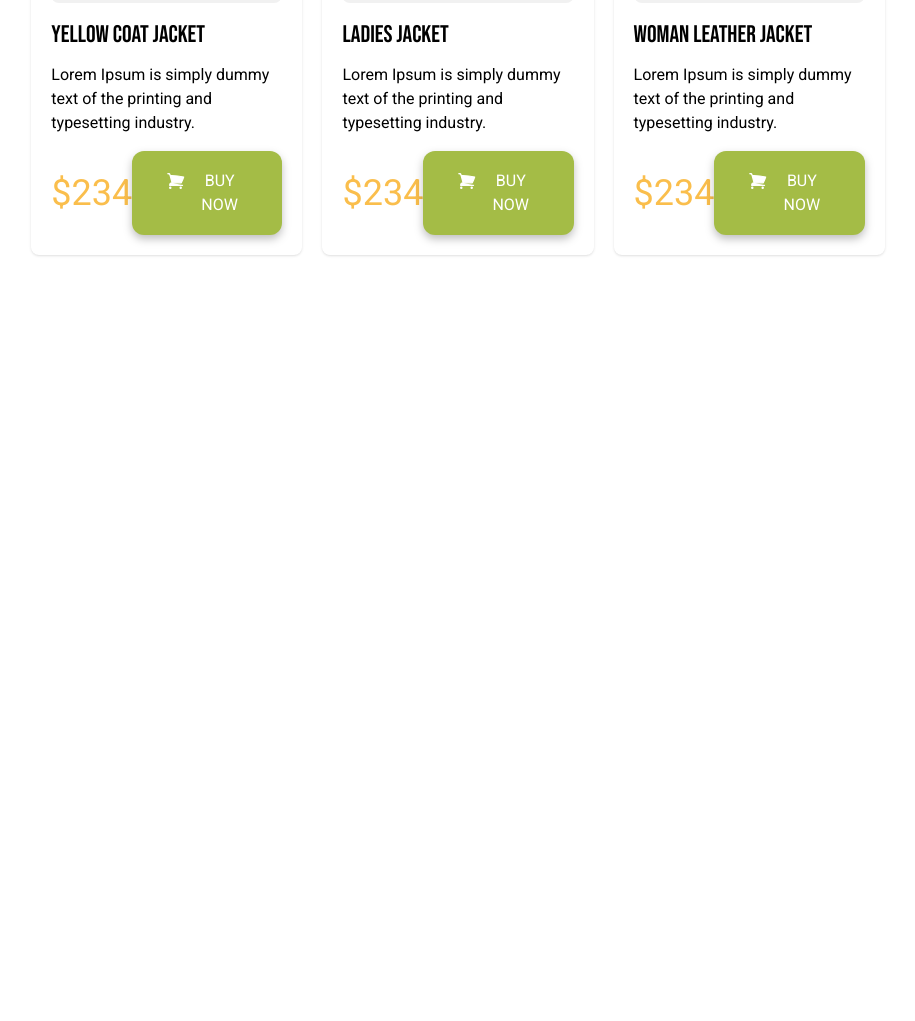
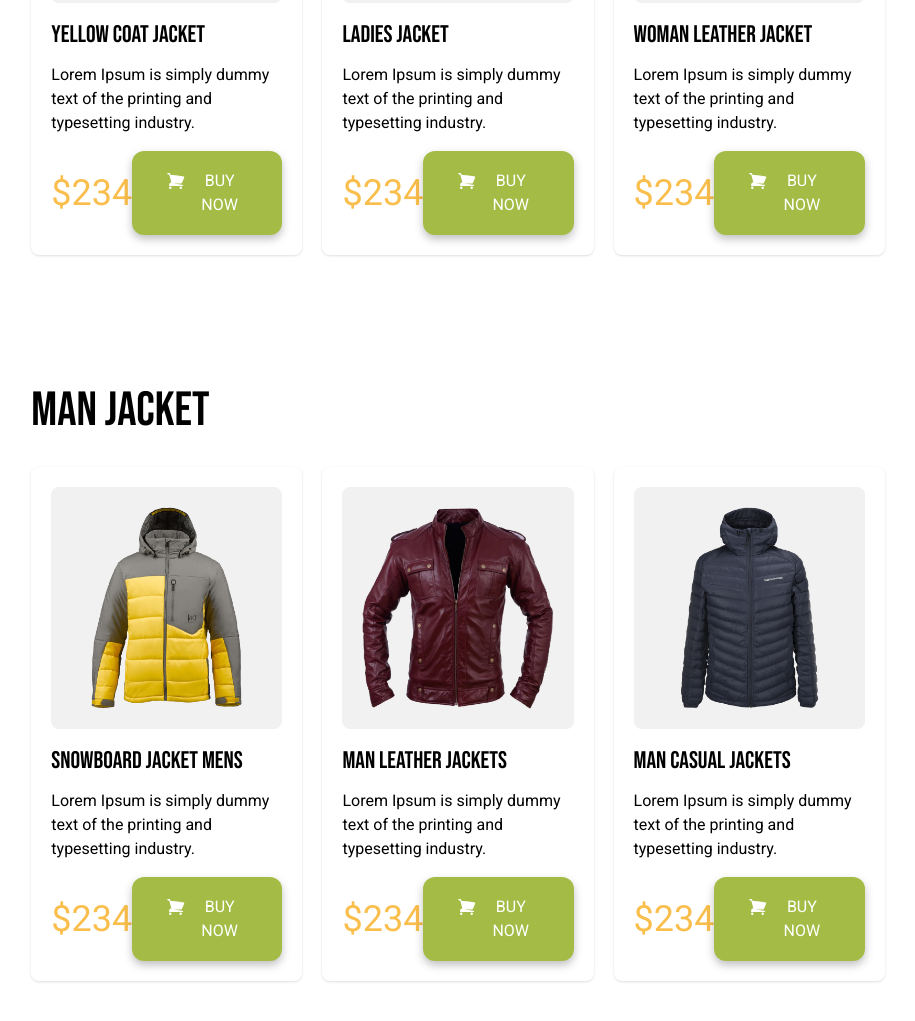
Before and after one commit to mdkamranhossain/penguin-fashion, a plain HTML site: page index.html in a window 1280 px wide. Shown: the part 1063-2084 px from the top of the page, without its empty margins (182-1097 px from the left). Before the commit the page ends 1378 px from the top, so only its background shows below. Drawn offline with nearby package versions, Linux system fonts and the light colour scheme.

Commit message:
man jacket section

```diff
--- a/index.html
+++ b/index.html
@@ -128,6 +128,76 @@
             </div>
 
         </section>
+
+        <!-- Man Jacket section -->
+
+        <section class="py-15 mx-auto max-sm:9/10 max-md:9/10 max-lg:w-5/6 max-xl:w-5/6 w-4/6">
+            <h1 class="uppercase font-second text-[3rem] max-sm:text-4xl max-sm:text-center">Man Jacket</h1>
+
+            <div class="grid grid-cols-3 gap-5 pt-5 max-sm:grid-cols-1 max-md:grid-cols-2">
+
+            <!-- card-1 -->
+
+                <div class="p-5 rounded-lg shadow max-sm:p-3">
+                    <div class="bg-[#F1F1F1] p-5 rounded-lg text-center">
+                        <img src="images/jacket-4.png" alt="">
+                    </div>
+                    <h2 class="font-second text-2xl pt-4">Snowboard Jacket Mens</h2>
+                    <p class="pt-3 text-base">Lorem Ipsum is simply dummy text of the printing and typesetting industry.</p>
+                    <div class="flex items-center justify-between pt-4">
+                        <h2 class="text-[#FABE4C] text-4xl max-sm:text-3xl">$234</h2>
+                        <button class="uppercase cursor-pointer flex gap-x-[5px] bg-linear-to-r/srgb from-[#A4BC46] to-[#A4BC46] text-white py-[18px] px-[34px] rounded-xl drop-shadow-[0px_4px_4px_rgba(0,0,0,0.25)] max-sm:px-[8px] max-md:py-[15px] ">
+                            <svg xmlns="http://www.w3.org/2000/svg" fill="#ffffff" viewBox="0 0 24 24" stroke-width="1.5" stroke="currentColor" class="size-6">
+                                <path stroke-linecap="round" stroke-linejoin="round" d="M2.25 3h1.386c.51 0 .955.343 1.087.835l.383 1.437M7.5 14.25a3 3 0 0 0-3 3h15.75m-12.75-3h11.218c1.121-2.3 2.1-4.684 2.924-7.138a60.114 60.114 0 0 0-16.536-1.84M7.5 14.25 5.106 5.272M6 20.25a.75.75 0 1 1-1.5 0 .75.75 0 0 1 1.5 0Zm12.75 0a.75.75 0 1 1-1.5 0 .75.75 0 0 1 1.5 0Z" />
+                            </svg>
+                            Buy Now
+                        </button>
+                    </div>
+                </div>
+
+                 <!-- card-2 -->
+
+                 <div class="p-5 rounded-lg shadow max-sm:p-3">
+                    <div class="bg-[#F1F1F1] p-5 rounded-lg text-center">
+                        <img src="images/jacket-5.png" alt="">
+                    </div>
+                    <h2 class="font-second text-2xl pt-4">Man Leather Jackets</h2>
+                    <p class="pt-3 text-base">Lorem Ipsum is simply dummy text of the printing and typesetting industry.</p>
+                    <div class="flex items-center justify-between pt-4">
+                        <h2 class="text-[#FABE4C] text-4xl">$234</h2>
+                        <button class="uppercase cursor-pointer flex gap-x-[5px] bg-linear-to-r/srgb from-[#A4BC46] to-[#A4BC46] text-white py-[18px] px-[34px] rounded-xl drop-shadow-[0px_4px_4px_rgba(0,0,0,0.25)] max-sm:px-[8px] max-md:py-[15px] ">
+                            <svg xmlns="http://www.w3.org/2000/svg" fill="#ffffff" viewBox="0 0 24 24" stroke-width="1.5" stroke="currentColor" class="size-6">
+                                <path stroke-linecap="round" stroke-linejoin="round" d="M2.25 3h1.386c.51 0 .955.343 1.087.835l.383 1.437M7.5 14.25a3 3 0 0 0-3 3h15.75m-12.75-3h11.218c1.121-2.3 2.1-4.684 2.924-7.138a60.114 60.114 0 0 0-16.536-1.84M7.5 14.25 5.106 5.272M6 20.25a.75.75 0 1 1-1.5 0 .75.75 0 0 1 1.5 0Zm12.75 0a.75.75 0 1 1-1.5 0 .75.75 0 0 1 1.5 0Z" />
+                            </svg>
+                            Buy Now
+                        </button>
+                    </div>
+                </div>
+
+                 <!-- card-3 -->
+
+                 <div class="p-5 rounded-lg shadow max-sm:p-3">
+                    <div class="bg-[#F1F1F1] p-5 rounded-lg text-center">
+                        <img src="images/jacket-6.png" alt="">
+                    </div>
+                    <h2 class="font-second text-2xl pt-4">Man Casual Jackets</h2>
+                    <p class="pt-3 text-base">Lorem Ipsum is simply dummy text of the printing and typesetting industry.</p>
+                    <div class="flex items-center justify-between pt-4">
+                        <h2 class="text-[#FABE4C] text-4xl">$234</h2>
+                        <button class="uppercase cursor-pointer flex gap-x-[5px] bg-linear-to-r/srgb from-[#A4BC46] to-[#A4BC46] text-white py-[18px] px-[34px] rounded-xl drop-shadow-[0px_4px_4px_rgba(0,0,0,0.25)] max-sm:px-[8px] max-md:py-[15px] ">
+                            <svg xmlns="http://www.w3.org/2000/svg" fill="#ffffff" viewBox="0 0 24 24" stroke-width="1.5" stroke="currentColor" class="size-6">
+                                <path stroke-linecap="round" stroke-linejoin="round" d="M2.25 3h1.386c.51 0 .955.343 1.087.835l.383 1.437M7.5 14.25a3 3 0 0 0-3 3h15.75m-12.75-3h11.218c1.121-2.3 2.1-4.684 2.924-7.138a60.114 60.114 0 0 0-16.536-1.84M7.5 14.25 5.106 5.272M6 20.25a.75.75 0 1 1-1.5 0 .75.75 0 0 1 1.5 0Zm12.75 0a.75.75 0 1 1-1.5 0 .75.75 0 0 1 1.5 0Z" />
+                            </svg>
+                            Buy Now
+                        </button>
+                    </div>
+                </div>
+
+            </div>
+
+        </section>
+
+
     </main>
 
 
```
